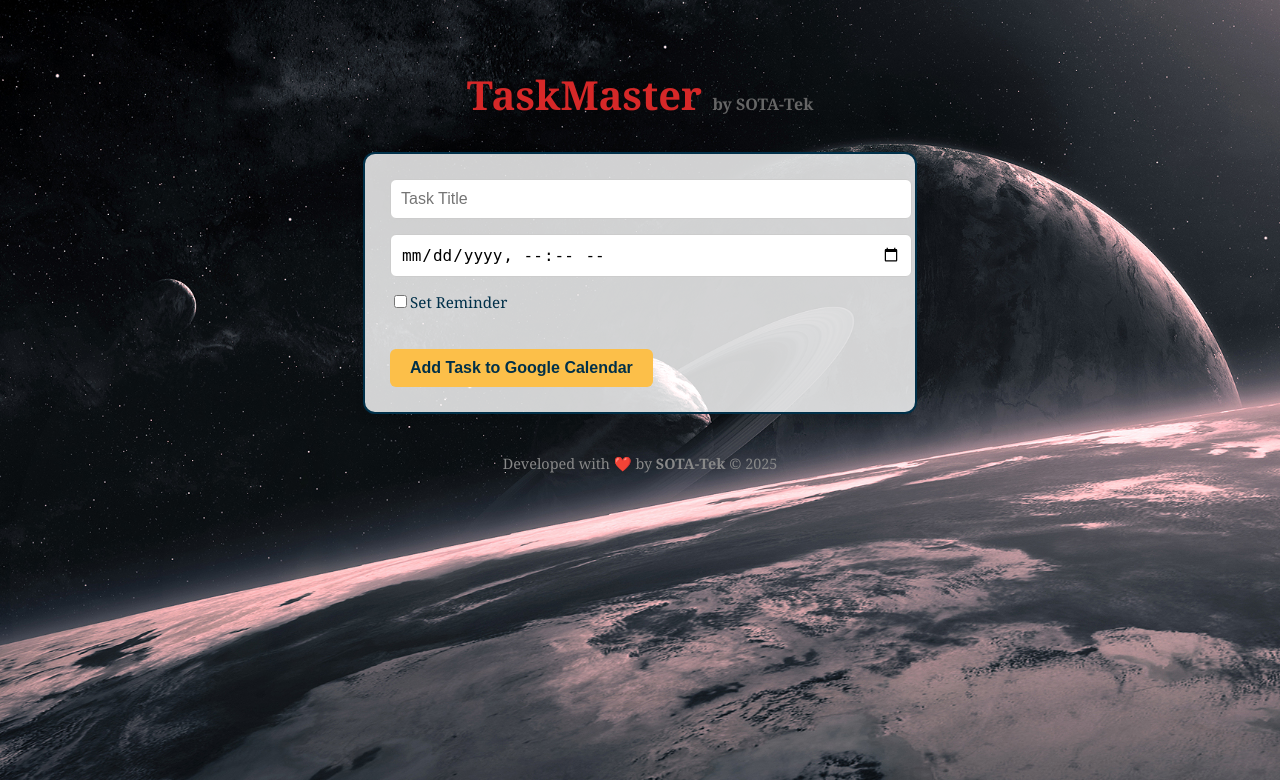
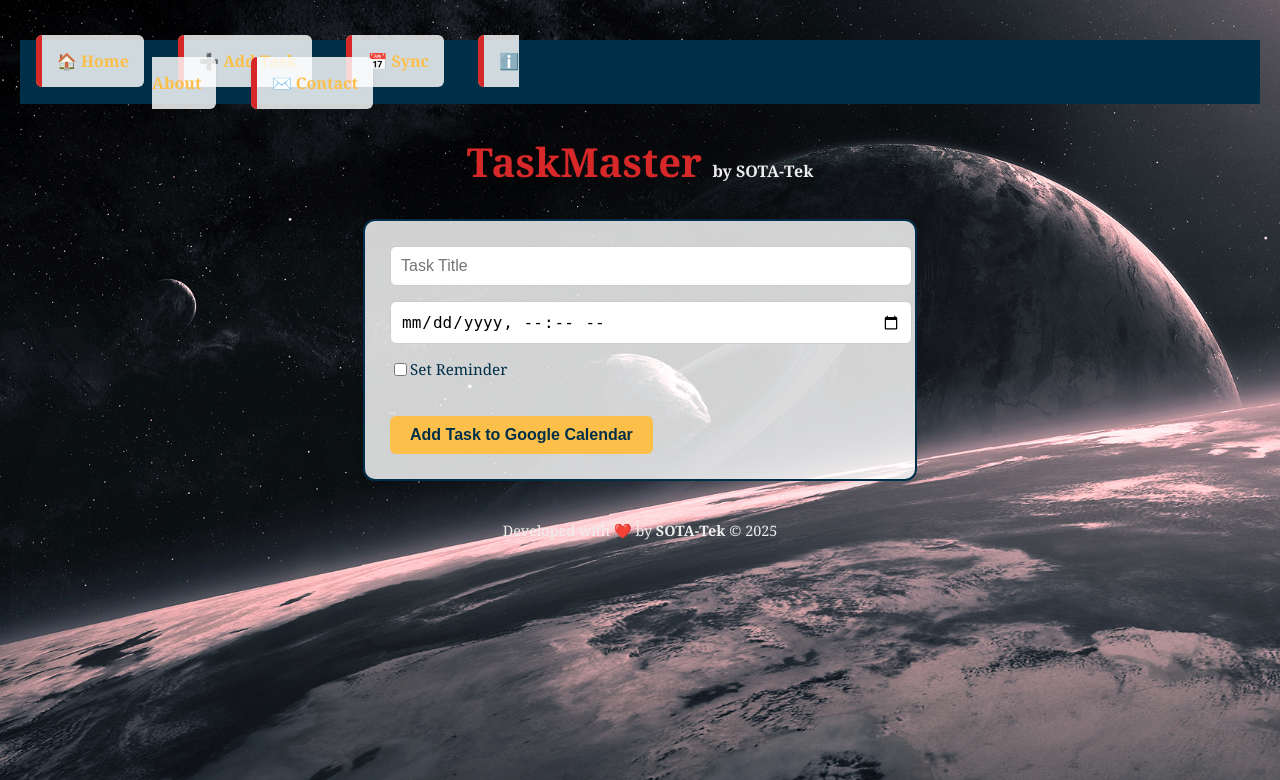
Before and after one commit to Ryoku-san/taskmaster, a Flask app: page / in a window 1280 px wide. Shown: the top 780 px of the page. Run offline with Flask 3, Linux system fonts and the light colour scheme; parts of the project's set-up code (start-up, migrations or seed data) failed here and were passed over.

Commit message:
feat: added navbar, footer, and SOTA-Tek branding

```diff
--- a/app.py
+++ b/app.py
@@ -86,6 +86,14 @@
         'scopes': creds.scopes
     }
 
+@app.route("/about")
+def about():
+    return render_template("about.html")
+
+@app.route("/contact")
+def contact():
+    return render_template("contact.html")
+
 if __name__ == "__main__":
     port = int(os.environ.get("PORT", 5000))
     app.run(debug=False, host="0.0.0.0", port=port)
--- a/static/script.js
+++ b/static/script.js
@@ -64,4 +64,3 @@
       }
     }
   };
-});
--- a/static/style.css
+++ b/static/style.css
@@ -82,3 +82,77 @@
   box-shadow: 0 2px 5px rgba(0, 0, 0, 0.05);
   font-size: 1rem;
 }
+
+/* Navigation Menu */
+.top-nav {
+  background-color: #003049;
+  padding: 10px 0;
+  text-align: center;
+  margin-bottom: 30px;
+}
+
+.top-nav ul {
+  list-style: none;
+  padding: 0;
+  margin: 0;
+}
+
+.top-nav li {
+  display: inline;
+  margin: 0 15px;
+}
+
+.top-nav a {
+  color: #fcbf49;
+  text-decoration: none;
+  font-weight: bold;
+  font-size: 1rem;
+}
+
+.top-nav a:hover {
+  color: white;
+}
+
+/* Footer */
+footer {
+  text-align: center;
+  margin-top: 40px;
+  font-size: 0.9rem;
+  color: #eeeeee;
+}
+
+/* Mobile Menu */
+.menu-toggle {
+  display: none;
+  font-size: 1.5rem;
+  cursor: pointer;
+  color: #fcbf49;
+  background: none;
+  border: none;
+  margin: 10px;
+}
+
+@media (max-width: 768px) {
+  .top-nav ul {
+    display: none;
+    flex-direction: column;
+    background-color: #003049;
+    margin: 0;
+    padding: 0;
+  }
+
+  .top-nav.active ul {
+    display: flex;
+  }
+
+  .top-nav li {
+    display: block;
+    margin: 10px 0;
+  }
+
+  .menu-toggle {
+    display: block;
+    text-align: right;
+    width: 100%;
+  }
+}
--- a/templates/index.html
+++ b/templates/index.html
@@ -1,36 +1,59 @@
 <!DOCTYPE html>
 <html lang="en">
 <head>
-  <meta charset="UTF-8">
-  <meta name="viewport" content="width=device-width, initial-scale=1.0">
+  <meta charset="UTF-8" />
+  <meta name="viewport" content="width=device-width, initial-scale=1.0" />
   <title>TaskMaster</title>
-  <meta name="author" content="SOTA-Tek">
-  <meta name="copyright" content="&copy; 2025 SOTA-Tek">
-  <meta name="description" content="TaskMaster – A smart event tracker built by SOTA-Tek. Add tasks, set reminders, and sync with Google Calendar.">
 
-  <link rel="stylesheet" href="{{ url_for('static', filename='style.css') }}">
-  <link rel="icon" href="https://img.icons8.com/color/48/000000/task.png">
+  <meta name="author" content="SOTA-Tek" />
+  <meta name="copyright" content="&copy; 2025 SOTA-Tek" />
+  <meta name="description" content="TaskMaster – A smart event tracker built by SOTA-Tek. Add tasks, set reminders, and sync with Google Calendar." />
+
+  <link rel="stylesheet" href="{{ url_for('static', filename='style.css') }}" />
+  <link rel="icon" href="https://img.icons8.com/color/48/000000/task.png" />
 </head>
 <body>
+  <!-- Navigation -->
+<nav class="top-nav" id="navbar">
+  <button class="menu-toggle" onclick="toggleMenu()">☰ Menu</button>
+  <ul>
+    <li><a href="/">🏠 Home</a></li>
+    <li><a href="#taskForm">➕ Add Task</a></li>
+    <li><a href="/create_event">📅 Sync</a></li>
+    <li><a href="/about">ℹ️ About</a></li>
+    <li><a href="/contact">✉️ Contact</a></li>
+  </ul>
+</nav>
+
+
+  <!-- Header -->
   <h1>
     TaskMaster
-    <small style="font-size: 1rem; color: #666;">by SOTA-Tek</small>
+    <small style="font-size: 1rem; color: #eee;">by SOTA-Tek</small>
   </h1>
 
+  <!-- Task Form -->
   <form id="taskForm" method="POST" action="/add-task">
-    <input type="text" name="title" id="title" placeholder="Task Title" required><br>
-    <input type="datetime-local" name="time" id="time" required><br>
-    <label><input type="checkbox" name="reminder" id="reminder"> Set Reminder</label><br>
+    <input type="text" name="title" id="title" placeholder="Task Title" required /><br />
+    <input type="datetime-local" name="time" id="time" required /><br />
+    <label><input type="checkbox" name="reminder" id="reminder" /> Set Reminder</label><br />
     <button type="submit">Add Task to Google Calendar</button>
   </form>
 
+  <!-- Task List -->
   <ul id="taskList"></ul>
 
   <!-- Footer -->
-  <footer style="text-align: center; margin-top: 40px; font-size: 0.9rem; color: #888;">
+  <footer>
     Developed with ❤️ by <strong>SOTA-Tek</strong> &copy; 2025
   </footer>
 
   <script src="{{ url_for('static', filename='script.js') }}"></script>
+
+  <script>
+  function toggleMenu() {
+    document.getElementById("navbar").classList.toggle("active");
+  }
+</script>
 </body>
 </html>
```
Also changed, not shown: templates/about.html (added, +15 -0 lines), templates/contact.html (added, +15 -0 lines).
